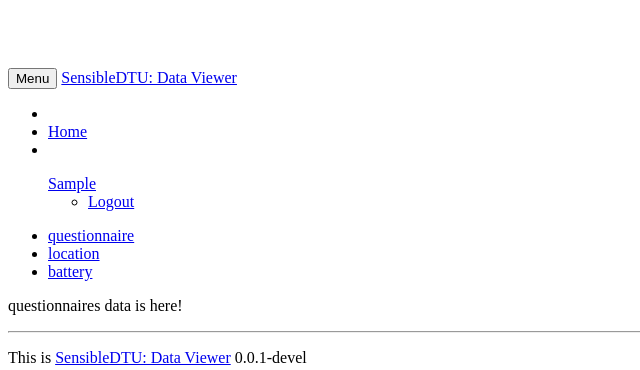
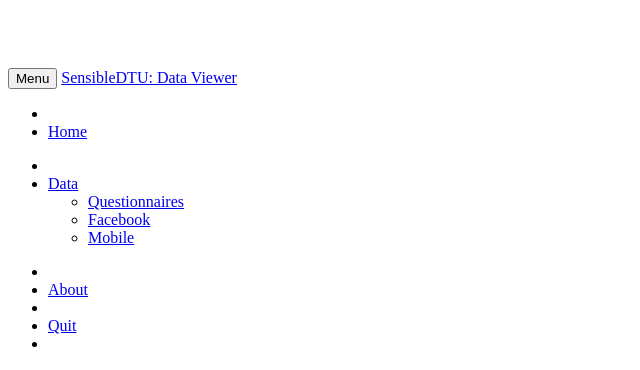
Before and after one commit to MIT-Model-Open-Data-and-Identity-System/SensibleData-Apps-DataViewer, a Django app: page // in a window 1280 px wide. Shown: the top 370 px of the page, without its empty margins (0-640 px from the left). Run offline with Django 3.2, Linux system fonts and the light colour scheme; the visitor is signed in with stand-in values (Sample User, id 1); some libraries are stand-ins or nearby versions.

Commit message:
started new base.html

```diff
--- a/data_viewer/templates/base.html
+++ b/data_viewer/templates/base.html
@@ -51,9 +51,34 @@
 		            <ul class="nav">
 		<li class="divider-vertical"></li>
 	<li><a href="{% url 'home' %}" class=""><i class="icon-home"></i> Home</a></li>
+		<!--<li class="divider-vertical"></li>-->
+	</ul>
+	</div>
+
+	<div class="nav-collapse collapse">
+		            <ul class="nav">
+		<li class="divider-vertical"></li>
+	<li><a class="dropdown-toggle" data-toggle="dropdown" href="{% url 'home' %}"><i class="icon-th-large"></i>
+		Data <b class="caret"></b></a>
+		<ul class="dropdown-menu" role="menu" aria-labelledby="dLabel">
+			<li><a tabindex="-1" href="#">Questionnaires</a></li>
+			<li><a tabindex="-1" href="#">Facebook</a></li>
+			<li><a tabindex="-1" href="#">Mobile</a></li>
+		</ul>
+	</li>
+	</ul>
+	</div>
+
+	<div class="nav-collapse collapse">
+		            <ul class="nav">
+		<li class="divider-vertical"></li>
+	<li><a href="{% url 'home' %}" class=""><i class="icon-tag"></i> About</a></li>
+		<li class="divider-vertical"></li>
+		<li><a href="{% url 'quit' %}" class=""><i class="icon-remove"></i> Quit</a></li>
 		<li class="divider-vertical"></li>
 	</ul>
 	</div>
+
 	<ul class="nav pull-right action">
 		  <a class="btn btn-primary dropdown-toggle" data-toggle="dropdown" href="#">
 		<i class="icon-user icon-white"></i>
@@ -90,21 +115,35 @@
 
 <div class="container">
 
+	{% if user.is_authenticated %}
+	<div class="hero-unit">
+		<h1>Hello!</h1>
+		<p>Intro</p>
+	</div>
+	<ul class="thumbnails">
+		<li class="span4">
+			<div class="thumbnail">
+			<a href="#"><h3>Questionnaires</h3></a>
+			<p>Description...</p>
+			</div>
+		</li>
+		<li class="span4">
+		    <div class="thumbnail">
+		    <a href="#"><h3>Facebook</h3></a>
+		    <p>Description...</p>
+		    </div>
+		</li>
+		<li class="span4">
+		    <div class="thumbnail">
+		    <a href="#"><h3>Mobile</h3></a>
+		    <p>Description...</p>
+		    </div>
+		</li>
+	</ul>
+	{% else %}
 	{% bootstrap_messages %}
-
-<ul class="nav nav-pills">
-	<li class="active">
-		<a href="/questionnaire/">questionnaire</a>
-	</li>
-	<li>
-		<a href="#">location</a>
-	</li>
-	<li>
-		<a href="#">battery</a>
-	</li>
-</ul>
-
 	{% block content %}Empty page{% endblock %}
+	{% endif %}
 
 	<p><hr></p>
 
```
